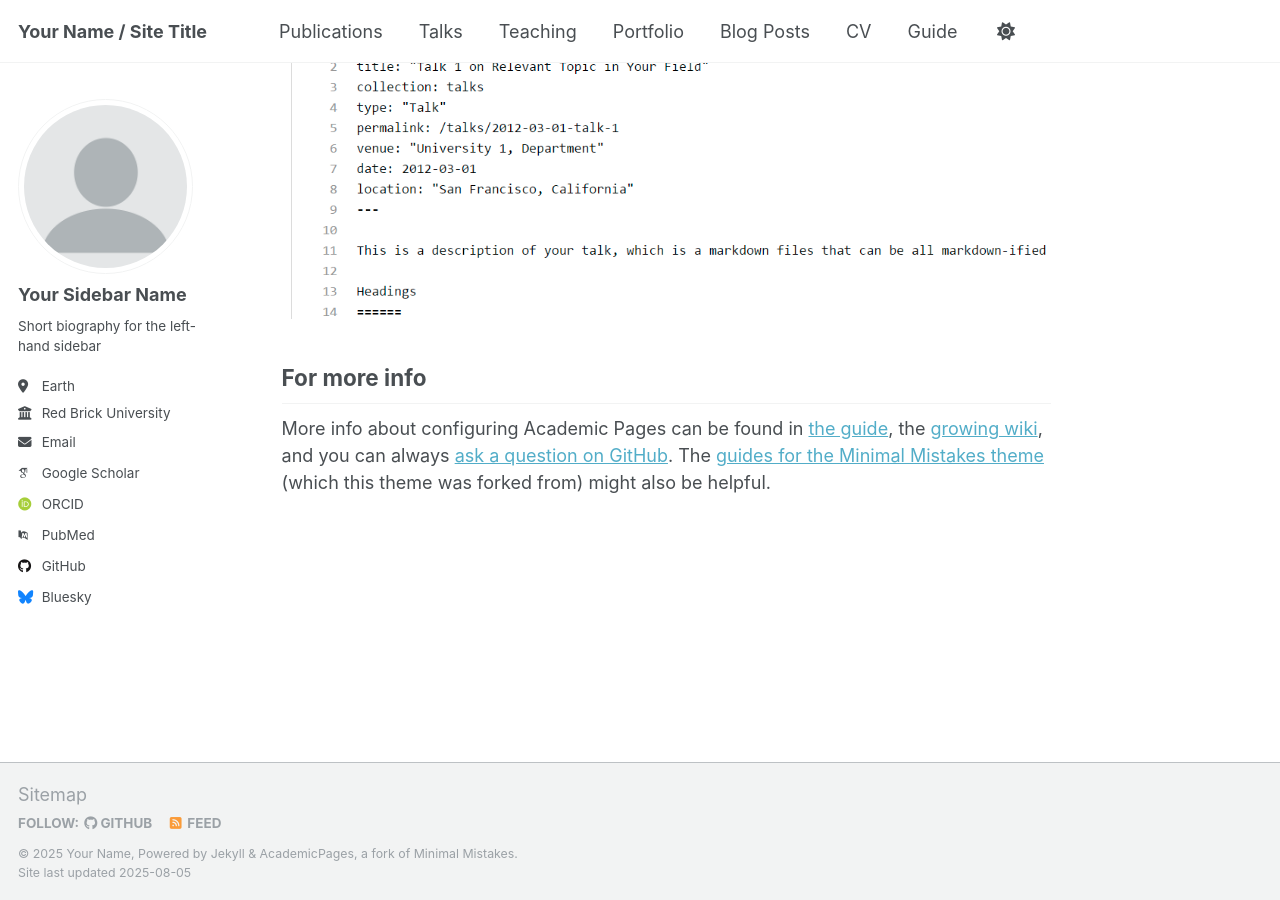
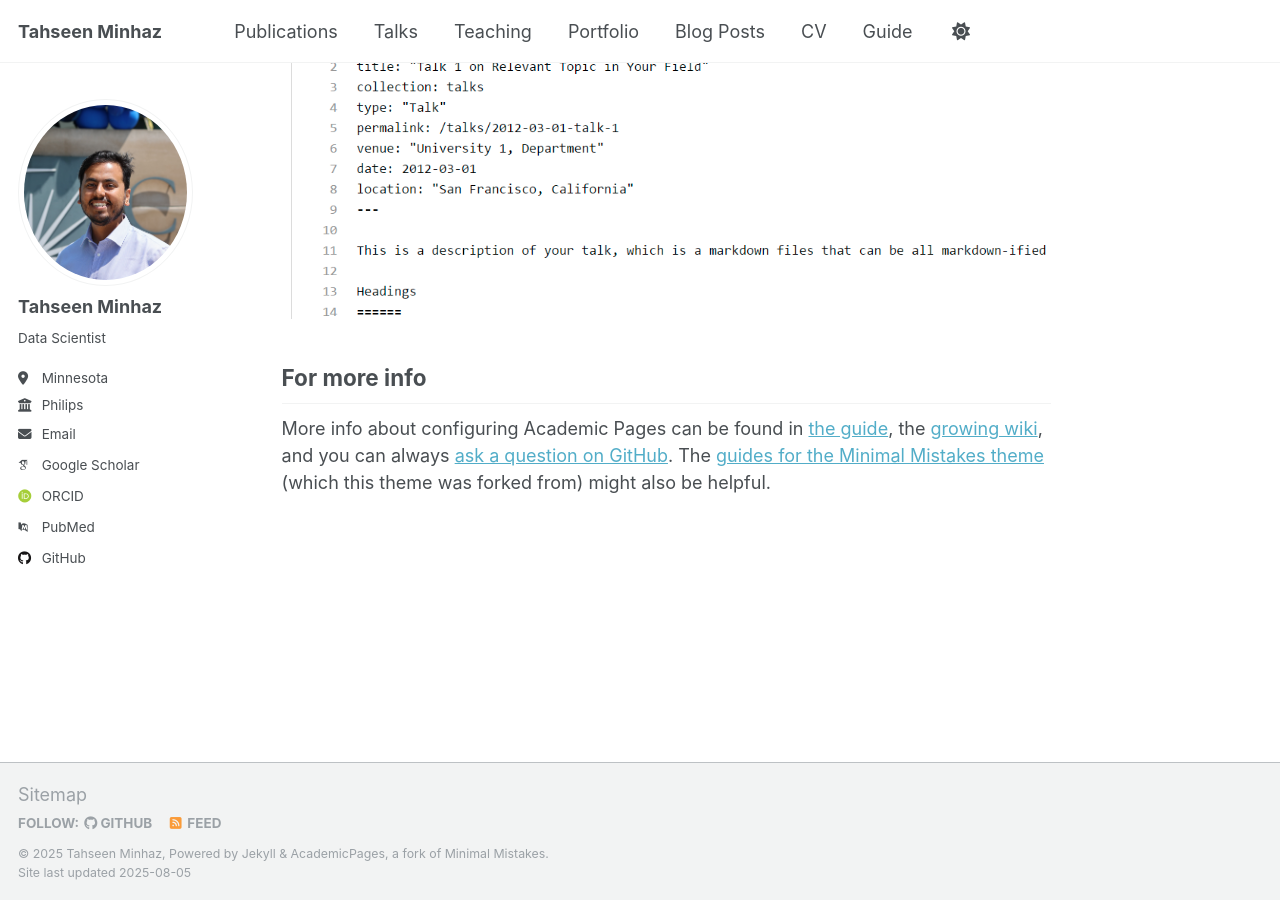
Before and after one commit to tahseenb/tahseenb.github.io, a Jekyll site: the page built from _pages/about.md, in a window 1280 px wide and 900 px high, scrolled down 2880 px. Built offline with Jekyll 4.4.1, drawn with Linux system fonts in a browser that asks for light colours; some web fonts are replaced; a script that is not in the unit is left out.

Commit message:
updated _config

```diff
--- a/_config.yml
+++ b/_config.yml
@@ -9,13 +9,13 @@
 # Basic Site Settings
 locale                   : "en-US"
 site_theme               : "default"
-title                    : "Your Name / Site Title"
+title                    : "Tahseen Minhaz"
 title_separator          : "-"
-name                     : &name "Your Name"
-description              : &description "personal description"
-url                      : https://academicpages.github.io # the base hostname & protocol for your site e.g. "https://[your GitHub username].github.io" or if you already have some other page hosted on Github then use "https://[your GitHub username].github.io/[Your Repo Name]"
+name                     : &name "Tahseen Minhaz"
+description              : &description "AI/ML Researcher"
+url                      : https://tahseenb.github.io # the base hostname & protocol for your site e.g. "https://[your GitHub username].github.io" or if you already have some other page hosted on Github then use "https://[your GitHub username].github.io/[Your Repo Name]"
 baseurl                  : "" # the subpath of your site, e.g. "/blog"
-repository               : "academicpages/academicpages.github.io"
+repository               : "tahseenb/tahseenb.github.io"
 
 # Site Author - The following control what appear as part of the author content on the side bar.
 #               If a field is blank the icon and link will not appear, otherwise it will be shown.
@@ -23,23 +23,23 @@ repository               : "academicpages/academicpages.github.io"
 author:
   # Biographic information
   avatar           : "profile.png"
-  name             : "Your Sidebar Name"
-  pronouns         : # example: "she/her"
-  bio              : "Short biography for the left-hand sidebar"
-  location         : "Earth"
-  employer         : "Red Brick University"
+  name             : "Tahseen Minhaz"
+  pronouns         : # example: "he/him"
+  bio              : "Data Scientist"
+  location         : "Minnesota"
+  employer         : "Philips"
   uri              : # URL
-  email            : "none@example.org"
+  email            : "tahseenminhaz92@gmail.com"
 
   # Academic websites
   academia         : # URL
   arxiv            : # URL - Update with the correct link to your profile
-  googlescholar    : "https://scholar.google.com/citations?user=PS_CX0AAAAAJ"
+  googlescholar    : "https://scholar.google.com/citations?user=RCw6ZF4AAAAJ"
   inspire-hep      : # URL
   impactstory      : # URL
-  orcid            : "http://orcid.org/yourorcidurl"
+  orcid            : "https://orcid.org/0000-0002-2181-4180"
   semantic         : # URL
-  pubmed           : "https://www.ncbi.nlm.nih.gov/pubmed/?term=john+snow"
+  pubmed           : "https://www.ncbi.nlm.nih.gov/myncbi/ahmed%20tahseen.minhaz.1/bibliography/public/"
   researchgate     : # URL
   scopus           : # URL
 
@@ -47,13 +47,13 @@ author:
   bitbucket        : # Username - Update with your username on the site
   codepen          : # Username
   dribbble         : # Username
-  github           : "academicpages"
+  github           : "tahseenb"
   kaggle           : # Username
   stackoverflow    : # User number or user number and name (i.e., use "1" or "1/jeff-atwood")
 
   # Social media
   artstation       : # Username
-  bluesky          : "bsky.app" # Replace this with you Bluesky username
+  bluesky          : #"bsky.app" # Replace this with you Bluesky username
   facebook         : # Username
   flickr           : # Username
   foursquare       : # Username
@@ -62,7 +62,7 @@ author:
   keybase          : # Username
   instagram        : # Username
   lastfm           : # Username
-  linkedin         : # Username
+  linkedin         : # tahseenb
   mastodon         : # URL
   medium           : # URL
   pinterest        : # Username
```
Also changed, not shown: images/profile.png.
